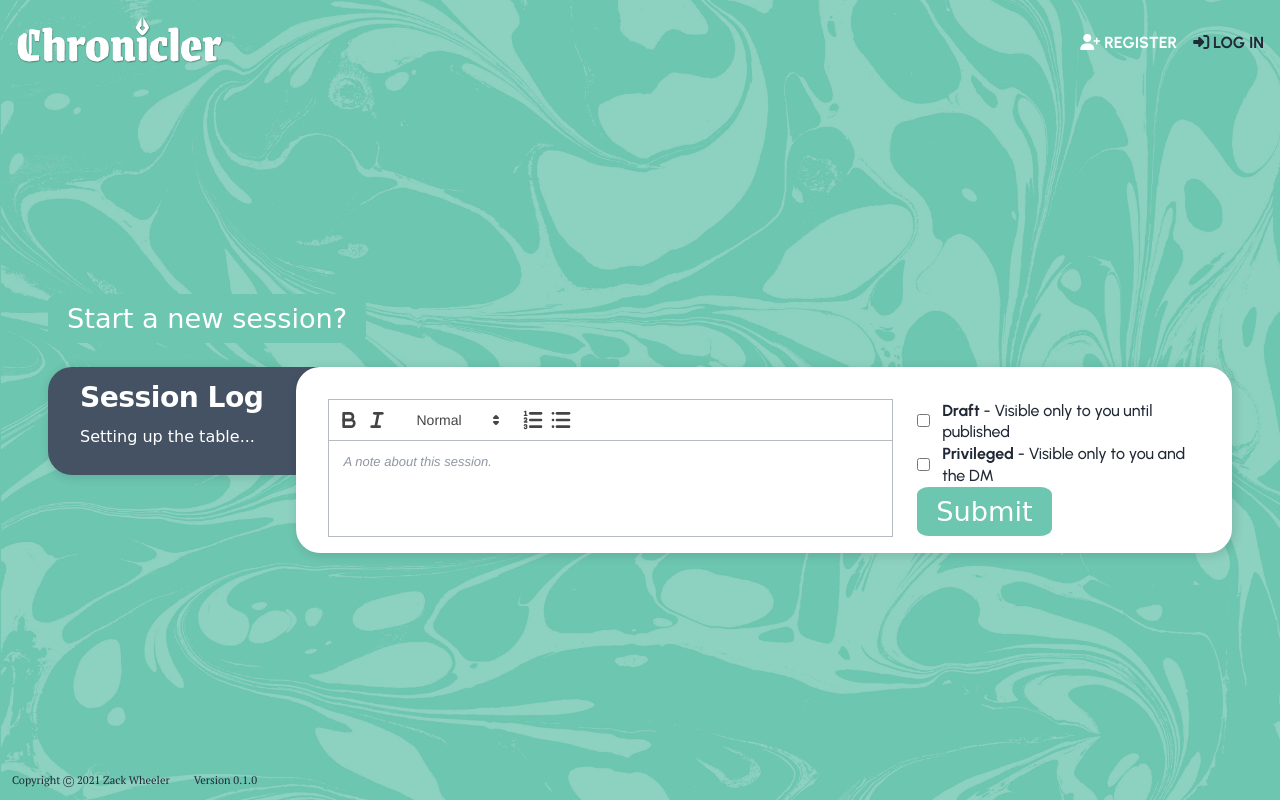
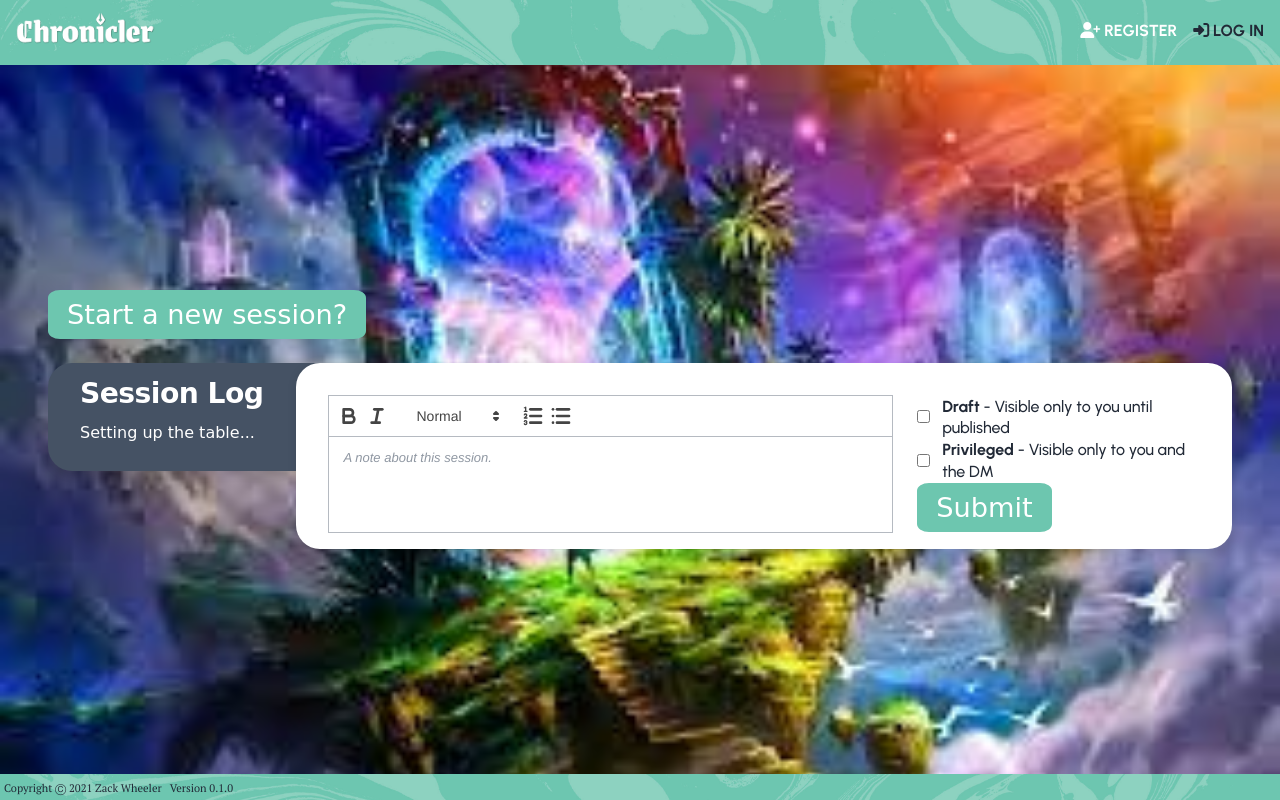
Before and after one commit to 3Ring/Chronicler, a Python web app: template project/templates/notes.html in a window 1280 px wide. Run offline with Jinja, Linux system fonts and the light colour scheme; the template is opened without the code that fills it, so the values that code supplies are empty; some libraries are stand-ins or nearby versions; some web fonts are replaced.

Commit message:
refined box sizes

```diff
--- a/project/static/css/styles.css
+++ b/project/static/css/styles.css
@@ -634,7 +634,7 @@ input:-moz-placeholder {
   background-size: cover;
 }
 .chronicler > header {
-  padding: var(--sm);
+  padding: var(--xs) var(--sm);
   width: 100%;
 }
 .chronicler > main {
@@ -672,7 +672,7 @@ input:-moz-placeholder {
   font-size: 0.688em;
   letter-spacing: 0;
   line-height: 1.333;
-  margin: var(--xs);
+  margin: var(--xxxs);
 }
 .chronicler > footer p b,
 .chronicler > footer p strong {
@@ -738,7 +738,7 @@ nav ul:first-child li {
   margin-right: var(--sm);
 }
 nav ul:first-child li img {
-  max-height: var(--xl);
+  max-height: var(--lg);
 }
 nav ul:last-child li {
   margin-left: var(--sm);
@@ -1108,14 +1108,10 @@ nav ul:last-child li:first-child a {
   display: flex;
   align-items: center;
   justify-content: center;
-  width: 100%;
-  min-height: 100%;
   flex-grow: 1;
-  overflow-y: hidden;
-  position: absolute;
-  top: 0;
-  left: 0;
-  z-index: 0;
+  width: 100%;
+  height: calc(100vh - 5.7em);
+  padding: var(--md) 0;
 }
 .game-container h1 {
   --headlineColor: var(--reverse);
@@ -1190,7 +1186,7 @@ nav ul:last-child li:first-child a {
     overflow-x: hidden;
     overflow-y: auto;
     width: 100%;
-    max-height: calc(100vh - calc(var(--spacing) * 13.5));
+    max-height: calc(100vh - 17em);
   }
 }
 .notes-container .session-log {
--- a/project/static/scss/layouts/_base-grid.scss
+++ b/project/static/scss/layouts/_base-grid.scss
@@ -13,7 +13,7 @@
     background-size: cover;
 
     >header {
-        padding: var(--sm);
+        padding: var(--xs) var(--sm);
         width: 100%;
     }
 
@@ -47,7 +47,7 @@
         width: 100%;
         p {
             @include size-6();
-            margin: var(--xs);
+            margin: var(--xxxs);
         }
     }
 
--- a/project/static/scss/layouts/_notes.scss
+++ b/project/static/scss/layouts/_notes.scss
@@ -13,16 +13,11 @@
     display: flex;
     align-items: center;
     justify-content: center;
-    width: 100%;
-    min-height: 100%;
     flex-grow: 1;
 
-    overflow-y: hidden;
-
-    position: absolute;
-    top: 0;
-    left: 0;
-    z-index: 0;
+    width: 100%;
+    height: calc(100vh - 5.7em);
+    padding: var(--md) 0;
 
     h1 {
         --headlineColor: var(--reverse);
@@ -78,7 +73,7 @@
             overflow-y: auto;
             width: 100%;
 
-            max-height: calc(100vh - #{$navHeight});
+            max-height: calc(100vh - 17em);
         }
 
     }
--- a/project/static/scss/layouts/_top-nav.scss
+++ b/project/static/scss/layouts/_top-nav.scss
@@ -23,7 +23,7 @@ nav {
 				margin-right: var(--sm);
 
 				img {
-					max-height: var(--xl);
+					max-height: var(--lg);
 				}
 			}
 		}
--- a/project/templates/notes.html
+++ b/project/templates/notes.html
@@ -59,7 +59,8 @@ document.addEventListener("DOMContentLoaded", function() {
         {% endfor %}
     {% endif %}
 {% endwith %}
-<div class="game-container" style="background-image: url({{ game.image }});">
+<div class="game-container" style="background-image: url(/static/images/default_game.jpg);">
+<!-- <div class="game-container" style="background-image: url({{ game.image }});"> -->
     <div class="container">
         <div class="header-container">
             <div class="new-session">
```
